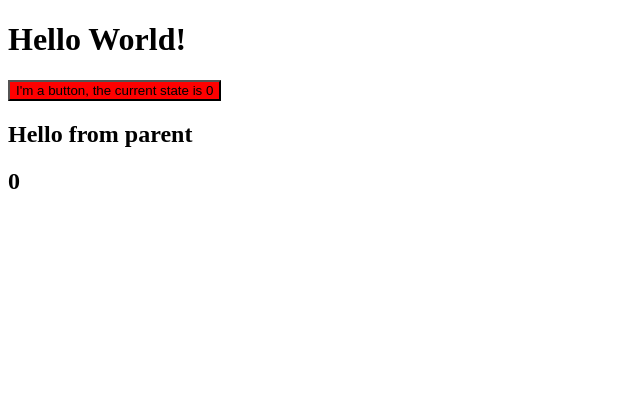
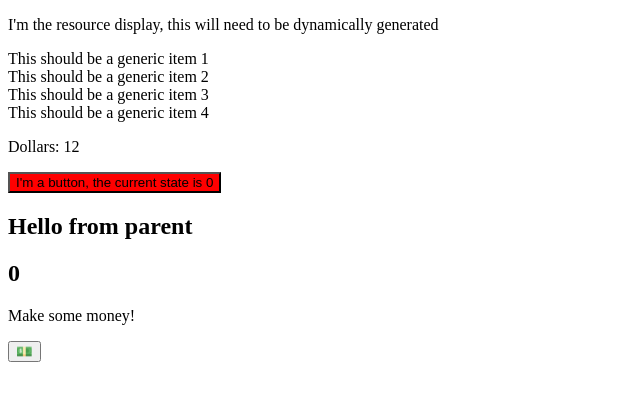
Before and after one commit to michaelwhittemore/vue-clicker-game, a Vue app: page / in a window 1280 px wide. Shown: the top 400 px of the page, without its empty margins (0-640 px from the left). Built offline with nearby package versions, Linux system fonts and the light colour scheme.

Commit message:
starting on resource display

```diff
--- a/src/App.vue
+++ b/src/App.vue
@@ -1,26 +1,30 @@
 <script setup lang="ts">
 import { ref } from 'vue';
-import HelloWorld from './components/HelloWorld.vue'
+import { stateStorage } from './typescript/stateStorage';
+// -------- Component Imports
 import ClickButton from './components/ClickButton.vue';
 import DisplayProps from './components/DisplayProps.vue';
-import { stateStorage } from './typescript/stateStorage';
+import GenerateCurrencyButton from './components/GenerateCurrencyButton.vue';
+import ResourceDisplay from './components/ResourceDisplay.vue';
 
 const greeting = ref('Hello from parent')
 </script>
 
 <template>
+  <!-- Will need to move stuff around, this shouldn't be in the header -->
   <header>
-    <div class="wrapper">
-      <HelloWorld />
-      <ClickButton />
-      <DisplayProps :msg="greeting"/>
-      <DisplayProps :msg2="stateStorage.count"/>
-    </div>
   </header>
+
+  <div class="wrapper">
+    <ResourceDisplay />
+    <ClickButton />
+    <DisplayProps :msg="greeting" />
+    <DisplayProps :msg2="stateStorage.count" />
+    <GenerateCurrencyButton />
+  </div>
 
   <main>
   </main>
 </template>
 
-<style scoped>
-</style>
+<style scoped></style>
--- a/src/components/ClickButton.vue
+++ b/src/components/ClickButton.vue
@@ -1,7 +1,6 @@
 <script setup lang="ts">
 import { stateStorage } from '@/typescript/stateStorage';
 const onClickHandler = () => {
-   console.log('asdsadsad')
    stateStorage.count++
 }
 </script>
@@ -10,7 +9,7 @@ const onClickHandler = () => {
     <button @click="onClickHandler"> I'm a button, the current state is {{ stateStorage.count }}</button>
 </template>
 
-<style>
+<style scoped>
 button {
     background-color: red
 }
--- /dev/null
+++ b/src/components/GenerateCurrencyButton.vue
@@ -0,0 +1,17 @@
+<script setup lang="ts">
+import { stateStorage } from '@/typescript/stateStorage';
+const onClickHandler = () => {
+   stateStorage.currency++
+}
+</script>
+
+<template>
+    <p>Make some money!</p>
+    <button @click="onClickHandler">  💵 </button>
+</template>
+
+<style>
+button {
+    /* background-color: red */
+}
+</style>
--- /dev/null
+++ b/src/components/GenericResourceDisplay.vue
@@ -0,0 +1,13 @@
+<script setup lang="ts">
+// Will need props (name and number)
+const props = defineProps({
+    resourceName: String,
+    resourceAmount: Number,
+})
+</script>
+
+<template>
+    <p>{{ resourceName + 's: ' + resourceAmount}}</p>
+</template>
+
+<style></style>
--- a/src/components/HelloWorld.vue
+++ /dev/null
@@ -1,9 +0,0 @@
-<script setup lang="ts">
-import { ref } from 'vue'
-
-const message = ref('Hello World!')
-</script>
-
-<template>
-  <h1>{{ message }}</h1>
-</template>
--- /dev/null
+++ b/src/components/ResourceDisplay.vue
@@ -0,0 +1,24 @@
+<script setup lang="ts">
+import { ref } from 'vue';
+import { stateStorage } from '@/typescript/stateStorage';
+import GenericResourceDisplay from './GenericResourceDisplay.vue';
+// Might make sense to have reusable display for each kind
+// Also do something when they're zero? Maybe change color based on scale?
+const testArrRef = ref([1,2,3,4])
+// const testProps = ref({
+//     resourceName: 'Cash',
+//     resourceAmount: 12,
+// })
+const resourceName = ref('Dollar')
+const resourceAmount = ref(12)
+</script>
+
+<template>
+ <p> I'm the resource display, this will need to be dynamically generated</p>
+ <div class="resourceDisplay">
+    </div>
+<div v-for="item in testArrRef "> This should be a generic item {{ item }}</div>
+<GenericResourceDisplay :resource-name="resourceName" :resource-amount="resourceAmount"/>
+</template>
+
+<style></style>
--- a/src/typescript/stateStorage.ts
+++ b/src/typescript/stateStorage.ts
@@ -1,5 +1,7 @@
 import { reactive } from 'vue'
 
+// Do we need to specify the values here or in the .d.ts file?
 export const stateStorage = reactive({
-  count: 0
+    count: 0,
+    currency: 0,
 })
```
Also changed, not shown: 1 other file (tests, documents, lock files or other folders).
